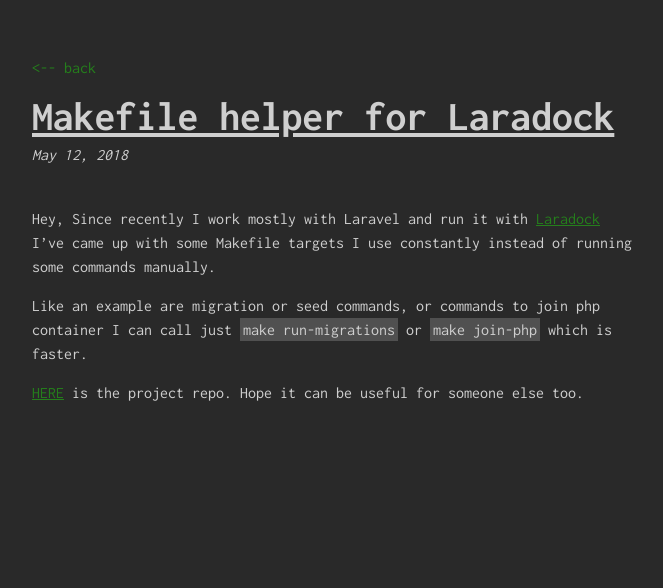
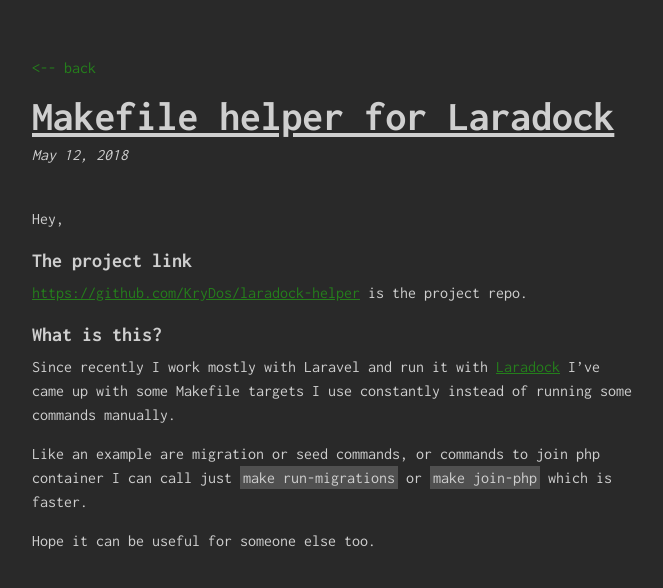
Before and after one commit to krydos/blog, a Jekyll site: the page built from _posts/2018-05-12-laradock-helper.md, in a window 1280 px wide. Shown: the top 588 px of the page, without its empty margins (308-971 px from the left). Built offline with Jekyll 4.4.1, drawn with Linux system fonts in a browser that asks for light colours; comment, search, counter and statistics services are not loaded.

Commit message:
update laradock helper post

```diff
--- a/_posts/2018-05-12-laradock-helper.md
+++ b/_posts/2018-05-12-laradock-helper.md
@@ -6,11 +6,17 @@
 ---
 
 Hey,
+
+## The project link
+
+[https://github.com/KryDos/laradock-helper](https://github.com/KryDos/laradock-helper) is the project repo.
+
+## What is this?
+
 Since recently I work mostly with Laravel and run it with [Laradock](http://laradock.io/)
 I've came up with some Makefile targets I use constantly instead of running some commands manually.
 
 Like an example are migration or seed commands, or commands to join php container I can call just
 `make run-migrations` or `make join-php` which is faster.
 
-
-[HERE](https://github.com/KryDos/laradock-helper) is the project repo. Hope it can be useful for someone else too.
+Hope it can be useful for someone else too.
```
